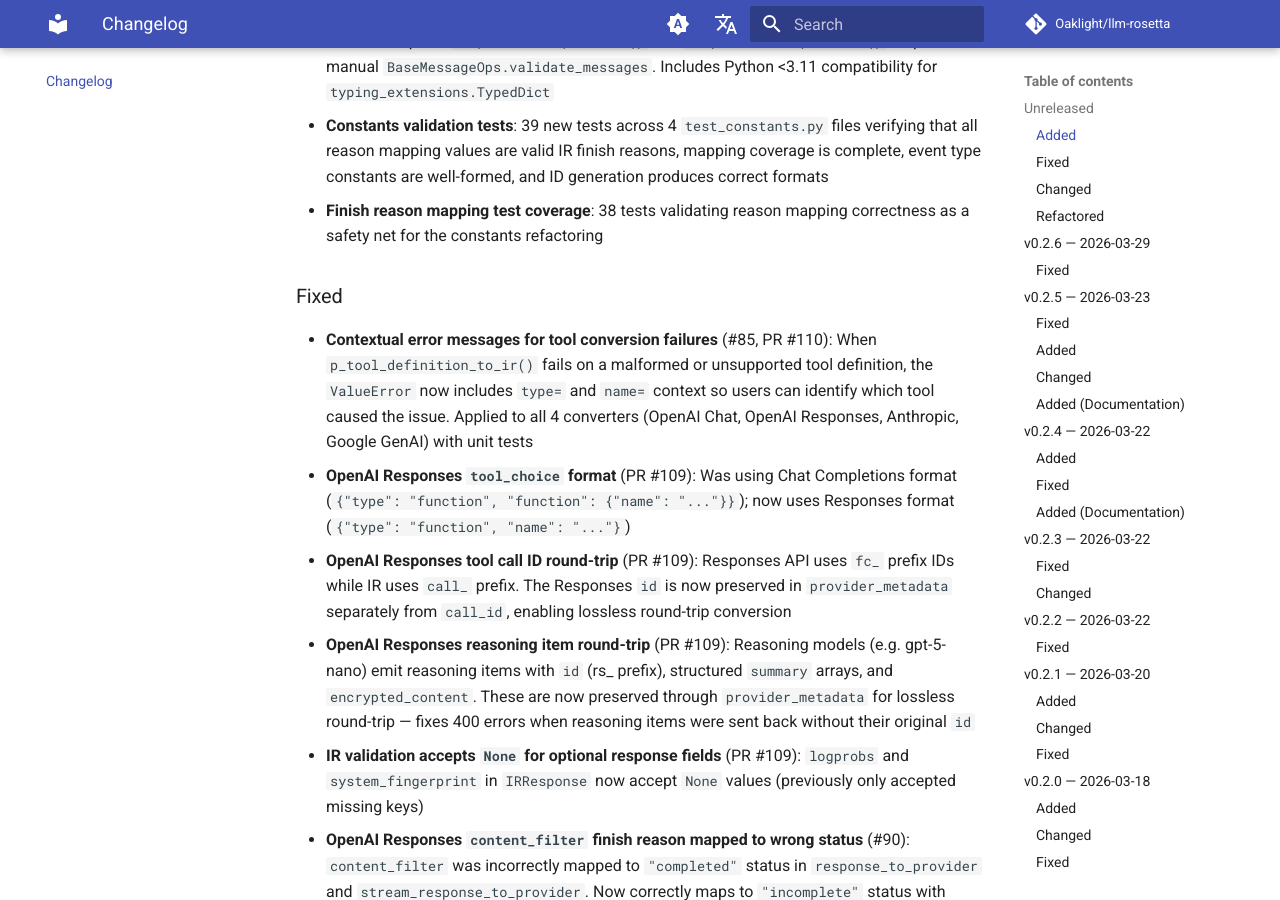
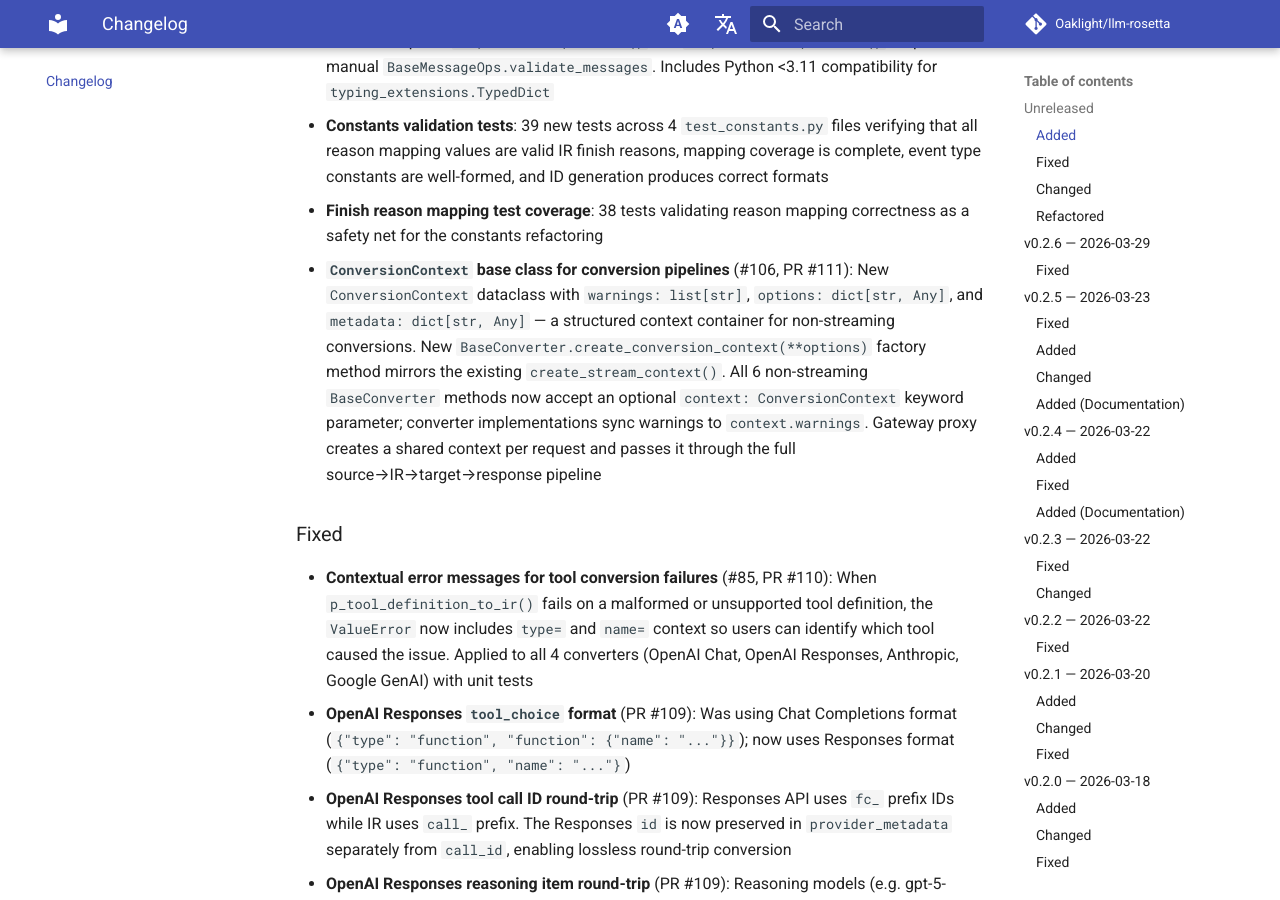
Before and after one commit to Oaklight/llm-rosetta, an MkDocs documentation site: the page built from docs/changelog.md, in a window 1280 px wide and 900 px high, scrolled down 1042 px. Built offline with MkDocs 1.6.1 and Material for MkDocs 9.7.7, drawn with Linux system fonts in a browser that asks for light colours; comment, search, counter and statistics services are not loaded; some of the changed text lies outside the part shown.

Commit message:
docs: add changelog entry for ConversionContext unification (#106, PR #111)

```diff
--- a/docs/changelog.md
+++ b/docs/changelog.md
@@ -18,6 +18,7 @@ All notable changes to LLM-Rosetta are documented here. This project follows [Ke
 - **Runtime IR validation via vendored zero-dependency validator** (#91): `validate_ir_request()`, `validate_ir_response()`, and `validate_ir_messages()` utilities validate IR structures against their TypedDict definitions at runtime. All 4 converters now validate output in `request_from_provider()` and `response_from_provider()`. Replaces manual `BaseMessageOps.validate_messages`. Includes Python <3.11 compatibility for `typing_extensions.TypedDict`
 - **Constants validation tests**: 39 new tests across 4 `test_constants.py` files verifying that all reason mapping values are valid IR finish reasons, mapping coverage is complete, event type constants are well-formed, and ID generation produces correct formats
 - **Finish reason mapping test coverage**: 38 tests validating reason mapping correctness as a safety net for the constants refactoring
+- **`ConversionContext` base class for conversion pipelines** (#106, PR #111): New `ConversionContext` dataclass with `warnings: list[str]`, `options: dict[str, Any]`, and `metadata: dict[str, Any]` — a structured context container for non-streaming conversions. New `BaseConverter.create_conversion_context(**options)` factory method mirrors the existing `create_stream_context()`. All 6 non-streaming `BaseConverter` methods now accept an optional `context: ConversionContext` keyword parameter; converter implementations sync warnings to `context.warnings`. Gateway proxy creates a shared context per request and passes it through the full source→IR→target→response pipeline
 
 ### Fixed
 
@@ -36,6 +37,7 @@ All notable changes to LLM-Rosetta are documented here. This project follows [Ke
 - **Merged duplicate IR concepts** (#69): Removed `candidate_count` from `GenerationConfig` — use `n` instead (Google GenAI converter maps `n` ↔ `candidate_count` internally). Unified `system_instruction` type from `str | list[dict]` to `str`
 - **Normalized `ImagePart`, `FilePart`, `AudioPart` to canonical forms** (#68): Each part now has exactly two canonical forms — URL reference + structured inline data (e.g. `image_data`) — plus a unified `provider_ref: dict[str, Any]` for provider-specific references. Removed redundant top-level `data`/`media_type` fields and replaced `file_id`/`audio_id` with `provider_ref`
 - **IR type fields changed from `Iterable` to `list`; function parameters to `Sequence`** (#67): TypedDict fields now use `list` for indexable, serialization-friendly semantics; function parameters use `Sequence` (covariant, read-only). Also fixes a latent generator-consumption bug in `strip_orphaned_tool_config`
+- **`StreamContext` now inherits from `ConversionContext`** (#106, PR #111): `StreamContext` is a subclass of `ConversionContext` (IS-A relationship), unifying the context model for streaming and non-streaming paths. File renamed: `base/stream_context.py` → `base/context.py`
 - **`StreamContext` converted to dataclass with provider subclass** (#65): `StreamContext` is now a `@dataclass` with typed fields (eliminates defensive `getattr`/`hasattr` patterns). OpenAI Responses-specific state extracted into `OpenAIResponsesStreamContext` subclass. New `BaseConverter.create_stream_context()` factory method
 
 ### Refactored
```
